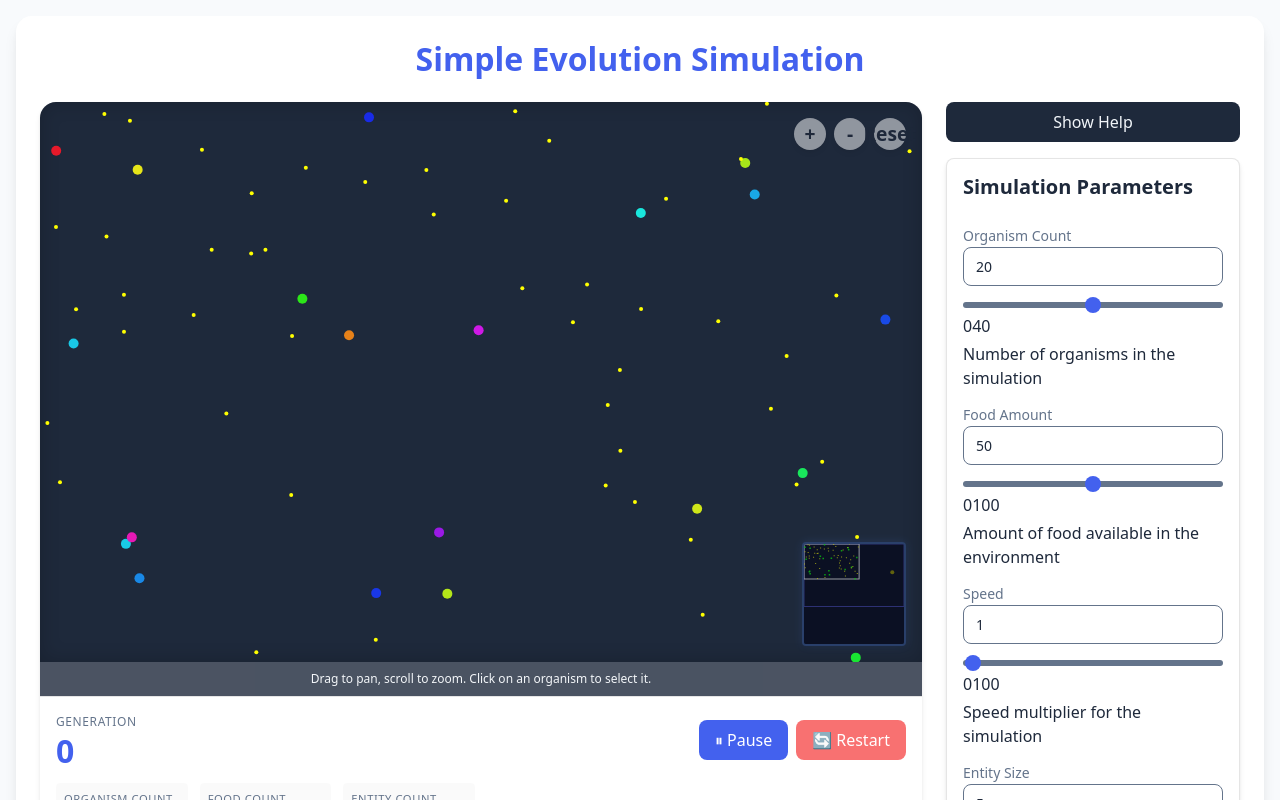
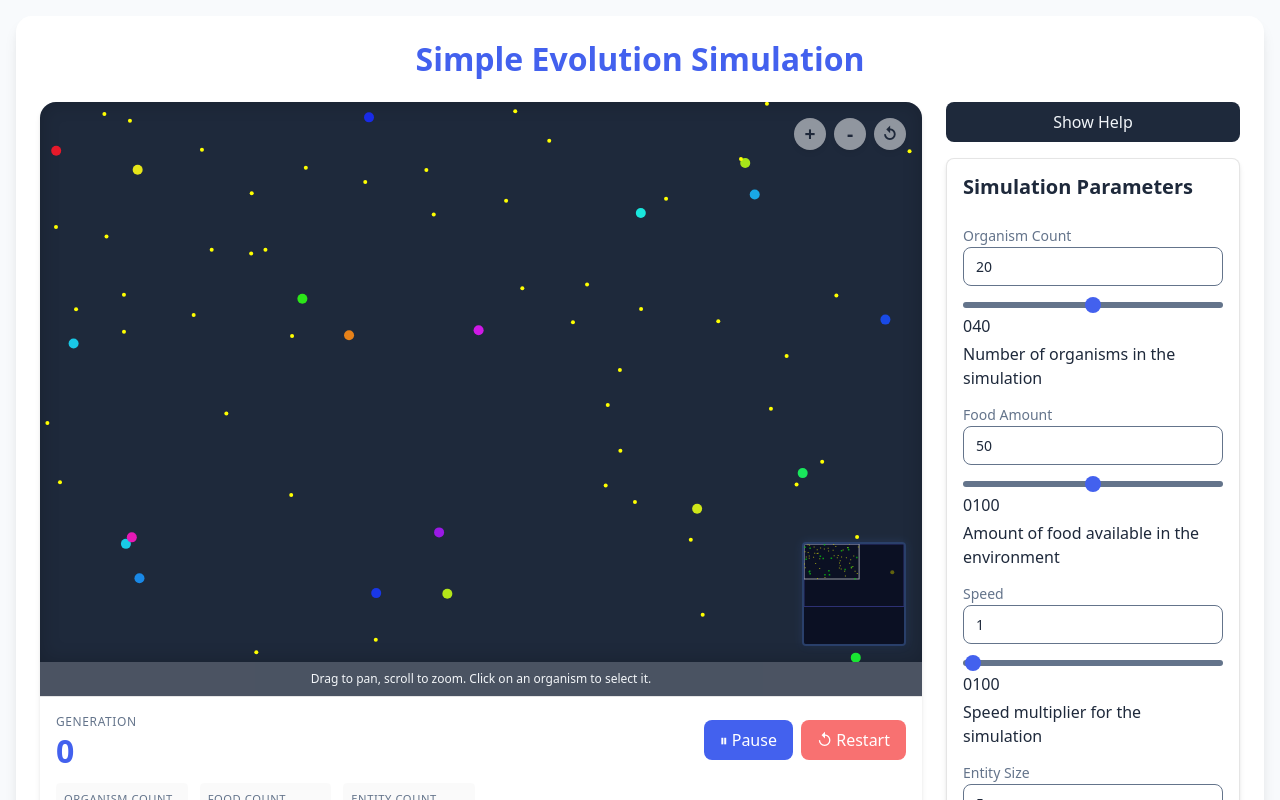
Before and after one commit to late-cretaceous/simulation-frame, a React (Vite) app: page / in a window 1280 px wide. Shown: the top 800 px of the page. Built offline with nearby package versions, Linux system fonts and the light colour scheme.

Commit message:
fix: zoom buttons

```diff
--- a/src/components/SimulationCanvas.jsx
+++ b/src/components/SimulationCanvas.jsx
@@ -1,6 +1,6 @@
-import React, { useEffect, useState, useCallback, useRef } from 'react';
-import MinimapOverlay from './MinimapOverlay';
-import useCanvasInteraction from '../hooks/useCanvasInteraction';
+import React, { useEffect, useState, useRef } from "react";
+import MinimapOverlay from "./MinimapOverlay";
+import useCanvasInteraction from "../hooks/useCanvasInteraction";
 
 /**
  * Canvas component for rendering the simulation with high-DPI support,
@@ -14,10 +14,12 @@ const SimulationCanvas = ({
   selectionEnabled = true,
   minScale = 0.5,
   maxScale = 2.0,
-  defaultScale = 1.0
+  defaultScale = 1.0,
 }) => {
   // Get device pixel ratio for high-DPI rendering
-  const [pixelRatio] = useState(() => Math.min(1.5, window.devicePixelRatio || 1));
+  const [pixelRatio] = useState(() =>
+    Math.min(1.5, window.devicePixelRatio || 1)
+  );
 
   // Viewport container ref
   const containerRef = useRef(null);
@@ -26,6 +28,7 @@ const SimulationCanvas = ({
   const {
     viewportOffset,
     scale,
+    setScale,
     resetViewport,
     handleMouseDown,
     handleMouseMove,
@@ -34,7 +37,7 @@ const SimulationCanvas = ({
     handleWheel,
     handleTouchStart,
     handleTouchMove,
-    handleTouchEnd
+    handleTouchEnd,
   } = useCanvasInteraction({
     canvasRef,
     containerRef,
@@ -42,7 +45,7 @@ const SimulationCanvas = ({
     maxScale,
     defaultScale,
     onSelect: onOrganismSelect,
-    selectionEnabled
+    selectionEnabled,
   });
 
   // Resize canvas on window resize
@@ -52,7 +55,7 @@ const SimulationCanvas = ({
 
       const canvas = canvasRef.current;
       const container = containerRef.current;
-      const ctx = canvas.getContext('2d');
+      const ctx = canvas.getContext("2d");
 
       // Update canvas size to match container size
       const displayWidth = container.clientWidth;
@@ -85,11 +88,11 @@ const SimulationCanvas = ({
     handleResize();
 
     // Add resize event listener
-    window.addEventListener('resize', handleResize);
+    window.addEventListener("resize", handleResize);
 
     // Cleanup
     return () => {
-      window.removeEventListener('resize', handleResize);
+      window.removeEventListener("resize", handleResize);
     };
   }, [viewportOffset, scale, pixelRatio]);
 
@@ -98,19 +101,19 @@ const SimulationCanvas = ({
       ref={containerRef}
       className="simulation-canvas-container"
       style={{
-        width: '100%',
-        height: '70vh',
-        minHeight: '400px',
-        position: 'relative',
-        overflow: 'hidden'
+        width: "100%",
+        height: "70vh",
+        minHeight: "400px",
+        position: "relative",
+        overflow: "hidden",
       }}
     >
       <canvas
         ref={canvasRef}
         style={{
-          width: '100%',
-          height: '100%',
-          cursor: selectionEnabled ? 'pointer' : 'grab'
+          width: "100%",
+          height: "100%",
+          cursor: selectionEnabled ? "pointer" : "grab",
         }}
         className="simulation-canvas"
         onMouseDown={handleMouseDown}
@@ -134,9 +137,15 @@ const SimulationCanvas = ({
 
       {/* Viewport controls */}
       <div className="viewport-controls">
-        <button onClick={() => scale < maxScale && setScale(scale + 0.1)}>+</button>
-        <button onClick={() => scale > minScale && setScale(scale - 0.1)}>-</button>
-        <button onClick={resetViewport}>Reset</button>
+        <button onClick={() => scale < maxScale && setScale(scale + 0.1)}>
+          +
+        </button>
+        <button onClick={() => scale > minScale && setScale(scale - 0.1)}>
+          -
+        </button>
+        <button onClick={resetViewport} style={{ fontSize: "1rem" }}>
+          ↺
+        </button>
       </div>
     </div>
   );
--- a/src/components/SimulationStats.jsx
+++ b/src/components/SimulationStats.jsx
@@ -71,7 +71,7 @@ const SimulationStats = ({
               className="button button-red"
               data-tooltip="Reset the simulation"
             >
-              <span className="button-icon">🔄</span>
+              <span className="button-icon">↺</span>
               <span className="button-text">Restart</span>
             </button>
           ) : (
```
